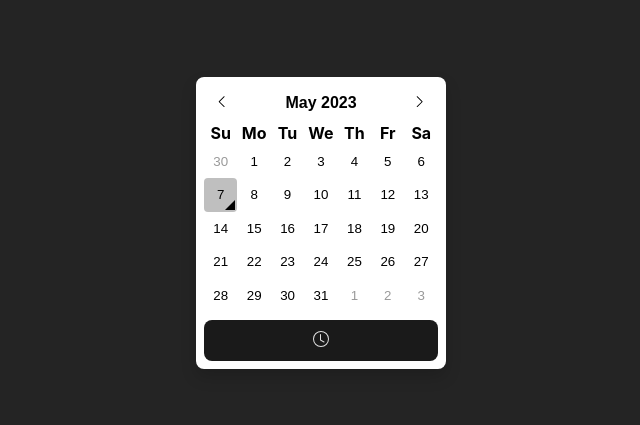
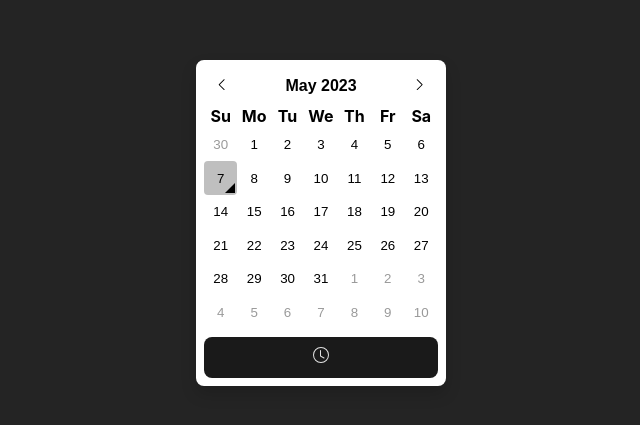
Before and after one commit to robinsonmax/DatePickerTest, a React (Vite) app: page / in a window 1280 px wide. Shown: the part 177-602 px from the top of the page, without its empty margins (319-959 px from the left). Built offline with nearby package versions, Linux system fonts and the light colour scheme.

Commit message:
📅 made calendar always show 6 rows

```diff
--- a/src/DatePicker/MonthView.tsx
+++ b/src/DatePicker/MonthView.tsx
@@ -44,20 +44,21 @@ export default function MonthView({
     state.focusDate.getMonth(),
     1
   );
-  const calendarOffset = firstDayOfMonth.getDay();
 
-  // A list of days at 1 week intervals, starting from the 1st of the month
-  // 1st, 8th, 15th, 22nd, 29th
+  // Doing this maths for Februaries that start on a Sunday (e.g. Feb 2026)
+  // (so they have a row before and after, instead of 2 rows after)
+  const calendarOffset = (firstDayOfMonth.getDay() + 6) % 7;
+
+  // A list of days at 1 week intervals, starting from the last day of the previous month
+  // 0th, 7th, 14th, 21st, 28th, 35th
   let anchors: Date[] = [];
-  for (
-    let index = 1;
-    index <=
-    DaysInMonth(state.focusDate.getMonth() + 1, state.focusDate.getFullYear()) +
-      calendarOffset;
-    index += 7
-  ) {
+  for (let index = 0; index <= 5; index++) {
     anchors.push(
-      new Date(state.focusDate.getFullYear(), state.focusDate.getMonth(), index)
+      new Date(
+        state.focusDate.getFullYear(),
+        state.focusDate.getMonth(),
+        index * 7
+      )
     );
   }
 
@@ -162,16 +163,6 @@ const GenerateRow = ({
 };
 
 /**
- * Gets the number of days in a month
- * @param month the month (0-11)
- * @param year the year
- * @returns the number of days in that month
- */
-const DaysInMonth = (month: number, year: number): number => {
-  return new Date(year, month, 0).getDate();
-};
-
-/**
  * Checks if the dates are the same, ignoring the time and timezones
  * @param a Date A
  * @param b Date B
```
